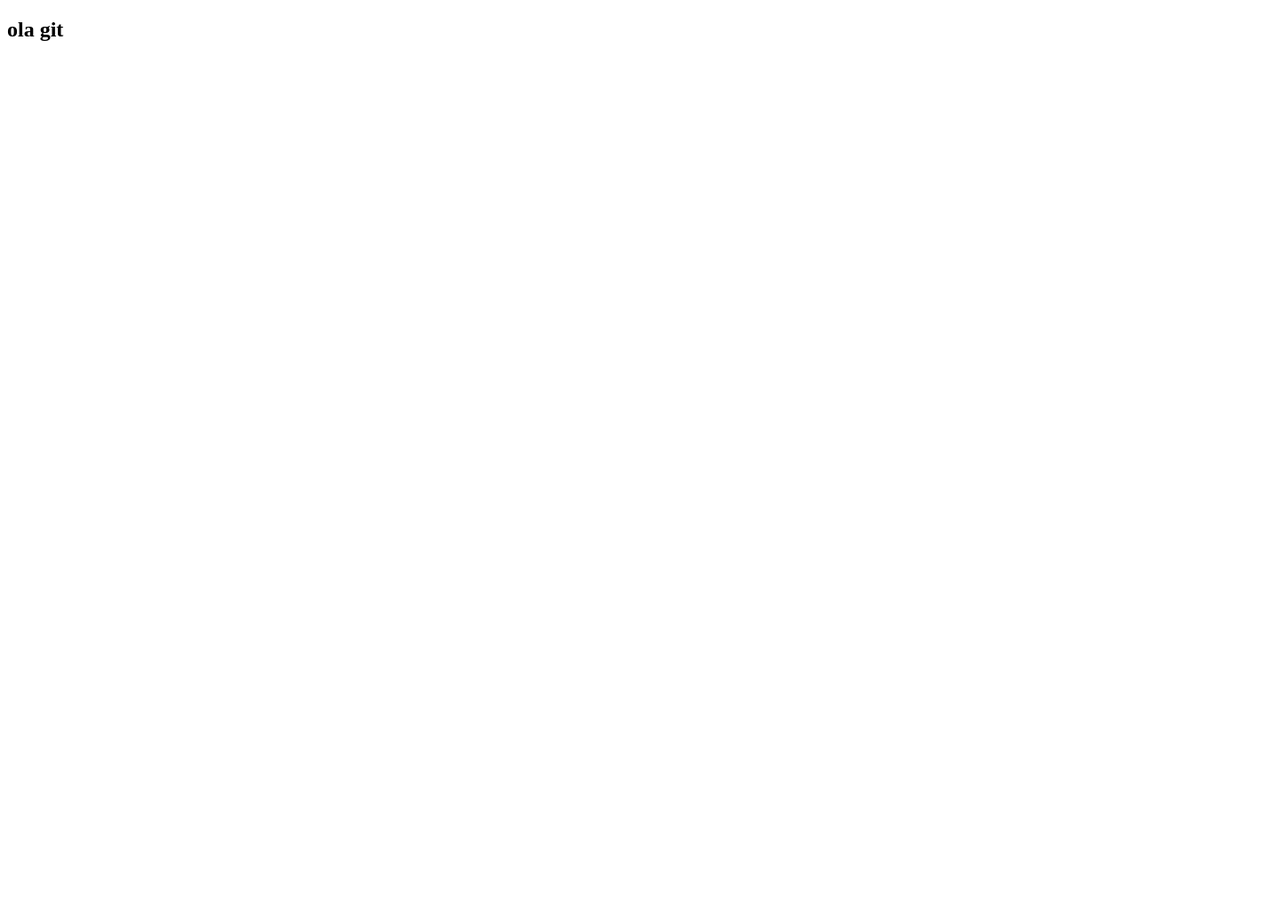
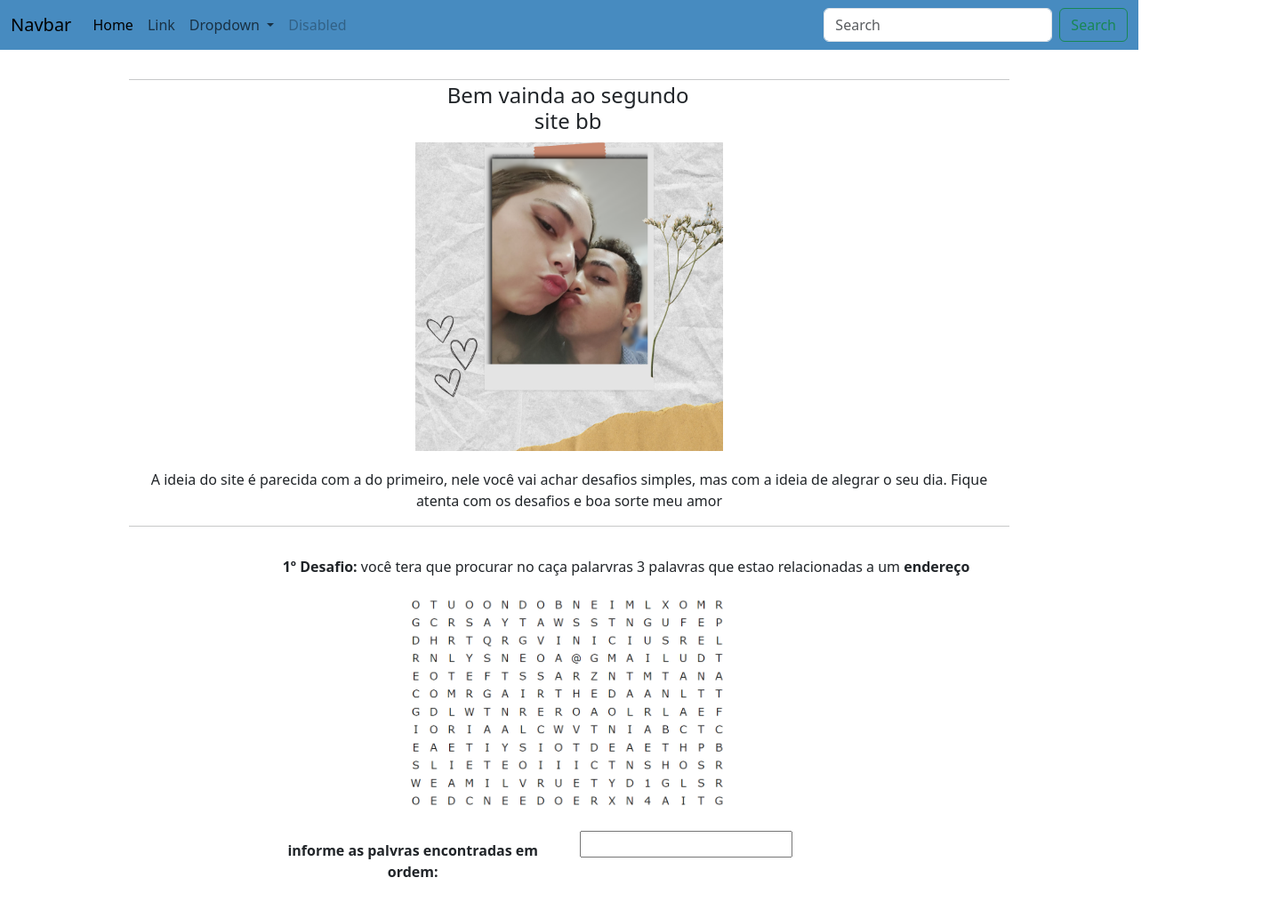
Before and after one commit to vinicius28g/vinicius28g.github.io, a plain HTML site: page index.html in a window 1280 px wide. Shown: the whole page at 89% size, 1437 px wide, since content can reach past the window. Before the commit the page ends 800 px from the top, so only its background shows below. Drawn offline with nearby package versions, Linux system fonts and the light colour scheme.

Commit message:
html do primeiro desafio comcluido

```diff
--- a/index.html
+++ b/index.html
@@ -1,11 +1,94 @@
-<!DOCTYPE html>
+<!doctype html>
 <html lang="en">
-<head>
-    <meta charset="UTF-8">
-    <meta name="viewport" content="width=device-width, initial-scale=1.0">
-    <title>Document</title>
-</head>
-<body>
-    <h2>ola git</h2>
-</body>
+  <head>
+    <meta charset="utf-8">
+    <meta name="viewport" content="width=device-width, initial-scale=1">
+    <title>Bootstrap demo</title>
+    <link href="https://cdn.jsdelivr.net/npm/bootstrap@5.3.2/dist/css/bootstrap.min.css" rel="stylesheet" integrity="sha384-T3c6CoIi6uLrA9TneNEoa7RxnatzjcDSCmG1MXxSR1GAsXEV/Dwwykc2MPK8M2HN" crossorigin="anonymous">
+  </head>
+  <style>
+    .classic {
+
+position: absolute;
+
+top: 50%;
+
+left: 50%;
+
+transform: translate(-50%, -50%);
+
+}
+
+  </style>
+  <body>
+    <nav class="navbar navbar-expand-lg" style="background-color: #478bc0;">
+        <div class="container-fluid">
+          <a class="navbar-brand" href="#">Navbar</a>
+          <button class="navbar-toggler" type="button" data-bs-toggle="collapse" data-bs-target="#navbarSupportedContent" aria-controls="navbarSupportedContent" aria-expanded="false" aria-label="Toggle navigation">
+            <span class="navbar-toggler-icon"></span>
+          </button>
+          <div class="collapse navbar-collapse" id="navbarSupportedContent">
+            <ul class="navbar-nav me-auto mb-2 mb-lg-0">
+              <li class="nav-item">
+                <a class="nav-link active" aria-current="page" href="#">Home</a>
+              </li>
+              <li class="nav-item">
+                <a class="nav-link" href="#">Link</a>
+              </li>
+              <li class="nav-item dropdown">
+                <a class="nav-link dropdown-toggle" href="#" role="button" data-bs-toggle="dropdown" aria-expanded="false">
+                  Dropdown
+                </a>
+                <ul class="dropdown-menu">
+                  <li><a class="dropdown-item" href="#">Action</a></li>
+                  <li><a class="dropdown-item" href="#">Another action</a></li>
+                  <li><hr class="dropdown-divider"></li>
+                  <li><a class="dropdown-item" href="#">Something else here</a></li>
+                </ul>
+              </li>
+              <li class="nav-item">
+                <a class="nav-link disabled" aria-disabled="true">Disabled</a>
+              </li>
+            </ul>
+            <form class="d-flex" role="search">
+              <input class="form-control me-2" type="search" placeholder="Search" aria-label="Search">
+              <button class="btn btn-outline-success" type="submit">Search</button>
+            </form>
+          </div>
+        </div>
+      </nav>
+
+      <div class="alert text-center"  role="alert" style=" width: 80%; margin: 0 auto;" >
+        <h4 class="alert-heading " style="position: absolute; padding: 35% ;  padding-top: 20px;">Bem vainda ao segundo<br>site bb</h4>
+        <hr>
+        <div style="text-align: center; margin-top: 50px;">
+            <img src="img/imgCapa.png" alt="capa" style="width: 35%; margin: 20px; ">
+        </div>
+
+        <p>A ideia do site é parecida com a do primeiro, nele você vai achar desafios simples, mas com a ideia de alegrar o seu dia. Fique atenta com os desafios e boa sorte meu amor</p>
+        <hr>
+      </div>
+      <div style="text-align: center;">
+        <p style="margin-left: 10%;">
+            <b>1º Desafio: </b>você tera que procurar no caça palarvras 3 palavras que estao relacionadas a um <b>endereço</b>
+          </p>
+          <img src="img/caca-palavra.png" alt="caca-palavra" style="width: 30%; margin: 0 auto; padding-bottom: 20px;">
+
+          <div class="container text-center">
+            <div class="row">
+              <div class="col-6">
+                <p style="margin-top: 10px; margin-left: 40%;"> <b>informe as palvras encontradas em ordem:</b></p>
+              </div>
+              <div class="col-6">
+                <input style="margin-right: 100%;" type="text" name="email" >
+              </div>
+            </div>
+          </div>
+          <br>
+      </div>
+
+    <script src="https://cdn.jsdelivr.net/npm/@popperjs/core@2.11.8/dist/umd/popper.min.js" integrity="sha384-I7E8VVD/ismYTF4hNIPjVp/Zjvgyol6VFvRkX/vR+Vc4jQkC+hVqc2pM8ODewa9r" crossorigin="anonymous"></script>
+    <script src="https://cdn.jsdelivr.net/npm/bootstrap@5.3.2/dist/js/bootstrap.min.js" integrity="sha384-BBtl+eGJRgqQAUMxJ7pMwbEyER4l1g+O15P+16Ep7Q9Q+zqX6gSbd85u4mG4QzX+" crossorigin="anonymous"></script>
+    <script src="https://cdn.jsdelivr.net/npm/bootstrap@5.3.2/dist/js/bootstrap.bundle.min.js" integrity="sha384-C6RzsynM9kWDrMNeT87bh95OGNyZPhcTNXj1NW7RuBCsyN/o0jlpcV8Qyq46cDfL" crossorigin="anonymous"></script>
+  </body>
 </html>
```
Also changed, not shown: img/caca-palavra.png (added), img/imgCapa.png (added).
